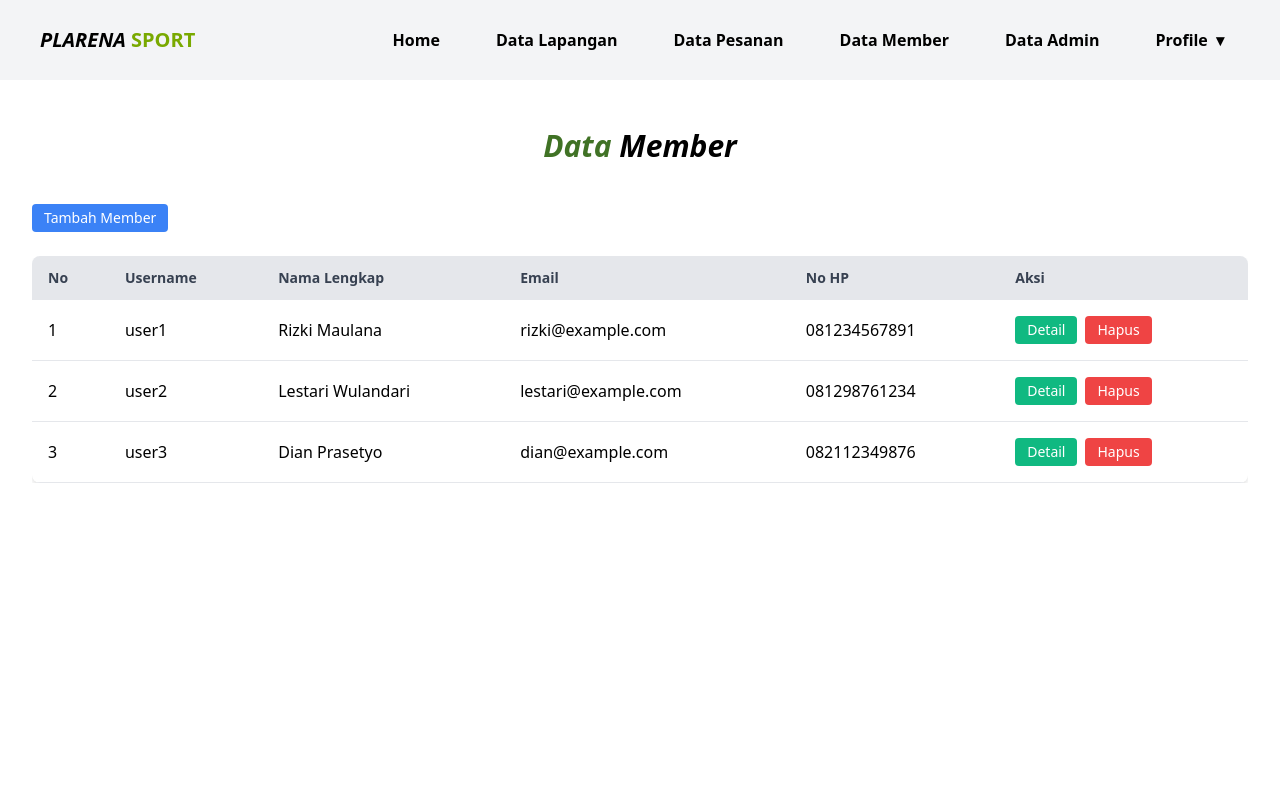
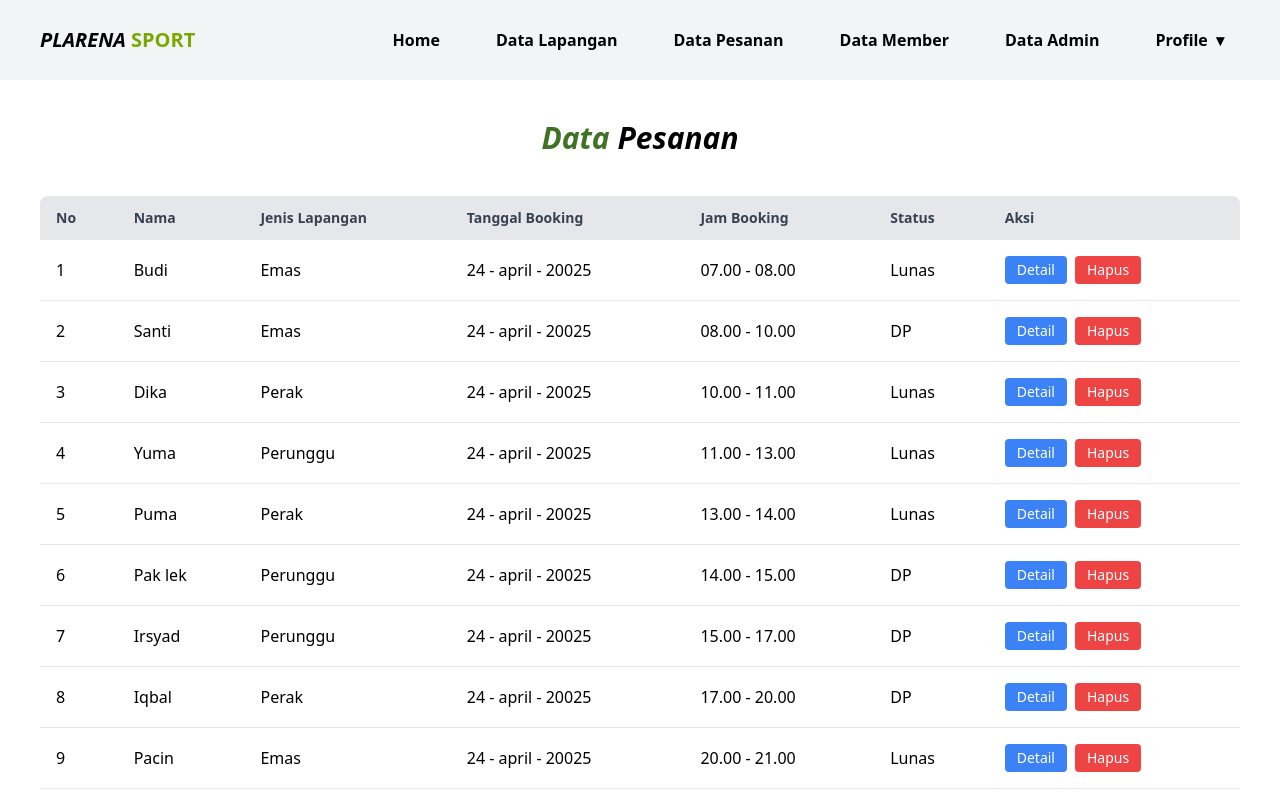
Before and after one commit to plarena-project/plarena-frontend, a Next.js app: page /admin/dataPesanan in a window 1280 px wide. Shown: the top 800 px of the page. Built offline with nearby package versions, Linux system fonts and the light colour scheme.

Commit message:
adding fiture for data pesanan (admin)
perbaikan fungsi popup dan menambakah fungsi popup pada bagian button hapus

```diff
--- a/src/app/admin/dataPesanan/page.tsx
+++ b/src/app/admin/dataPesanan/page.tsx
@@ -1,108 +1,151 @@
-// app/admin/dataMember/page.tsx
 'use client';
 
-import { useState } from 'react';
+import React, { useState } from 'react';
 
-export default function DataMemberPage() {
-  const [dataMember, setDataMember] = useState([
-    {
-      id: 1,
-      username: 'user1',
-      namaLengkap: 'Rizki Maulana',
-      email: 'rizki@example.com',
-      noHp: '081234567891',
-    },
-    {
-      id: 2,
-      username: 'user2',
-      namaLengkap: 'Lestari Wulandari',
-      email: 'lestari@example.com',
-      noHp: '081298761234',
-    },
-    {
-      id: 3,
-      username: 'user3',
-      namaLengkap: 'Dian Prasetyo',
-      email: 'dian@example.com',
-      noHp: '082112349876',
-    },
-  ]);
+// === MODAL DETAIL PESANAN ===
+function DetailPesananModal({ pesanan, onClose, onUpdateStatus }: any) {
+  if (!pesanan) return null;
 
-  const [selectedMember, setSelectedMember] = useState<any | null>(null);
-  const [showDeleteModal, setShowDeleteModal] = useState(false);
-
-  const handleDelete = () => {
-    if (selectedMember) {
-      setDataMember(dataMember.filter((member) => member.id !== selectedMember.id));
-      setShowDeleteModal(false);
-      setSelectedMember(null);
-    }
-  };
-
-  const handleDetailChange = (e: React.ChangeEvent<HTMLInputElement>) => {
-    if (selectedMember) {
-      const { name, value } = e.target;
-      setSelectedMember({ ...selectedMember, [name]: value });
-    }
-  };
-
-  const handleSaveDetail = () => {
-    setDataMember(
-      dataMember.map((member) =>
-        member.id === selectedMember.id ? selectedMember : member
-      )
-    );
-    setSelectedMember(null);
+  const handleStatusChange = (e: React.ChangeEvent<HTMLSelectElement>) => {
+    onUpdateStatus({ ...pesanan, status: e.target.value });
   };
 
   return (
-    <div className="min-h-screen bg-white px-8 py-12">
+    <div className="fixed inset-0 bg-black/30 flex justify-center items-center z-50 backdrop-blur-sm">
+      <div className="bg-white rounded-lg p-6 max-w-md w-full shadow-lg animate-fade-in">
+        <h2 className="text-center text-2xl font-bold mb-4">📋 Detail Pesanan</h2>
+        <div className="space-y-3 text-gray-700">
+          <p><strong>Nama:</strong> {pesanan.nama}</p>
+          <p><strong>Jenis Lapangan:</strong> {pesanan.lapangan}</p>
+          <p><strong>Tanggal Booking:</strong> {pesanan.tanggal}</p>
+          <p><strong>Jam Booking:</strong> {pesanan.jam}</p>
+          <p>
+            <strong>Status:</strong>{' '}
+            <select
+              value={pesanan.status}
+              onChange={handleStatusChange}
+              className="border rounded px-2 py-1"
+            >
+              <option value="DP">DP</option>
+              <option value="Lunas">Lunas</option>
+            </select>
+          </p>
+        </div>
+        <div className="flex justify-end mt-6 space-x-2">
+          <button
+            onClick={onClose}
+            className="px-4 py-2 border rounded hover:bg-gray-100"
+          >
+            Tutup
+          </button>
+        </div>
+      </div>
+    </div>
+  );
+}
+
+// === MODAL KONFIRMASI HAPUS ===
+function ConfirmDeleteModal({ pesanan, onCancel, onConfirm }: any) {
+  return (
+    <div className="fixed inset-0 bg-black/40 flex justify-center items-center z-50 backdrop-blur-sm">
+      <div className="bg-white p-6 rounded-xl shadow-xl text-center max-w-sm w-full animate-fade-in">
+        <h2 className="text-2xl font-bold mb-2">🗑️ Hapus Pesanan?</h2>
+        <p className="text-gray-600 mb-4">
+          Yakin ingin menghapus pesanan atas nama <strong>{pesanan.nama}</strong>?<br />
+          Tindakan ini tidak bisa dibatalkan 😢
+        </p>
+        <div className="flex justify-center gap-4">
+          <button
+            onClick={onCancel}
+            className="px-4 py-2 bg-gray-200 hover:bg-gray-300 rounded"
+          >
+            Batal
+          </button>
+          <button
+            onClick={onConfirm}
+            className="px-4 py-2 bg-red-500 hover:bg-red-600 text-white rounded"
+          >
+            Ya, Hapus!
+          </button>
+        </div>
+      </div>
+    </div>
+  );
+}
+
+// === HALAMAN UTAMA ===
+export default function DataPesananPage() {
+  const [data, setData] = useState([
+    { nama: 'Budi', lapangan: 'Emas', tanggal: '24 - april - 20025', jam: '07.00 - 08.00', status: 'Lunas' },
+    { nama: 'Santi', lapangan: 'Emas', tanggal: '24 - april - 20025', jam: '08.00 - 10.00', status: 'DP' },
+    { nama: 'Dika', lapangan: 'Perak', tanggal: '24 - april - 20025', jam: '10.00 - 11.00', status: 'Lunas' },
+    { nama: 'Yuma', lapangan: 'Perunggu', tanggal: '24 - april - 20025', jam: '11.00 - 13.00', status: 'Lunas' },
+    { nama: 'Puma', lapangan: 'Perak', tanggal: '24 - april - 20025', jam: '13.00 - 14.00', status: 'Lunas' },
+    { nama: 'Pak lek', lapangan: 'Perunggu', tanggal: '24 - april - 20025', jam: '14.00 - 15.00', status: 'DP' },
+    { nama: 'Irsyad', lapangan: 'Perunggu', tanggal: '24 - april - 20025', jam: '15.00 - 17.00', status: 'DP' },
+    { nama: 'Iqbal', lapangan: 'Perak', tanggal: '24 - april - 20025', jam: '17.00 - 20.00', status: 'DP' },
+    { nama: 'Pacin', lapangan: 'Emas', tanggal: '24 - april - 20025', jam: '20.00 - 21.00', status: 'Lunas' },
+    { nama: 'Ilham', lapangan: 'Emas', tanggal: '24 - april - 20025', jam: '21.00 - 22.00', status: 'Lunas' },
+  ]);
+
+  const [selectedPesanan, setSelectedPesanan] = useState<any | null>(null);
+  const [deleteTarget, setDeleteTarget] = useState<any | null>(null);
+
+  const handleUpdateStatus = (updatedPesanan: any) => {
+    const updatedData = data.map((d) =>
+      d.nama === updatedPesanan.nama && d.tanggal === updatedPesanan.tanggal && d.jam === updatedPesanan.jam
+        ? updatedPesanan
+        : d
+    );
+    setData(updatedData);
+    setSelectedPesanan(updatedPesanan); // update modal juga
+  };
+
+  const handleDelete = (target: any) => {
+    setData(data.filter(d =>
+      !(d.nama === target.nama && d.tanggal === target.tanggal && d.jam === target.jam)
+    ));
+    setDeleteTarget(null);
+  };
+
+  return (
+    <main className="min-h-screen p-10 bg-white">
       <h1 className="text-center text-3xl font-bold italic mb-10">
         <span style={{ color: '#407225' }}>Data</span>{' '}
-        <span className="text-black">Member</span>
+        <span className="text-black">Pesanan</span>
       </h1>
-
-      <div className="mb-6">
-        <button className="bg-blue-500 hover:bg-blue-600 text-white text-sm px-3 py-1 rounded">
-          Tambah Member
-        </button>
-      </div>
 
       <div className="overflow-x-auto">
         <table className="min-w-full bg-white shadow-md rounded-lg overflow-hidden">
           <thead className="bg-gray-200">
             <tr className="text-left text-sm font-semibold text-gray-700">
               <th className="py-3 px-4">No</th>
-              <th className="py-3 px-4">Username</th>
-              <th className="py-3 px-4">Nama Lengkap</th>
-              <th className="py-3 px-4">Email</th>
-              <th className="py-3 px-4">No HP</th>
+              <th className="py-3 px-4">Nama</th>
+              <th className="py-3 px-4">Jenis Lapangan</th>
+              <th className="py-3 px-4">Tanggal Booking</th>
+              <th className="py-3 px-4">Jam Booking</th>
+              <th className="py-3 px-4">Status</th>
               <th className="py-3 px-4">Aksi</th>
             </tr>
           </thead>
           <tbody>
-            {dataMember.map((member, index) => (
-              <tr key={member.id} className="border-b">
-                <td className="py-4 px-4">{index + 1}</td>
-                <td className="py-4 px-4">{member.username}</td>
-                <td className="py-4 px-4">{member.namaLengkap}</td>
-                <td className="py-4 px-4">{member.email}</td>
-                <td className="py-4 px-4">{member.noHp}</td>
+            {data.map((d, i) => (
+              <tr key={i} className="border-b hover:bg-gray-50">
+                <td className="py-4 px-4">{i + 1}</td>
+                <td className="py-4 px-4">{d.nama}</td>
+                <td className="py-4 px-4">{d.lapangan}</td>
+                <td className="py-4 px-4">{d.tanggal}</td>
+                <td className="py-4 px-4">{d.jam}</td>
+                <td className="py-4 px-4">{d.status}</td>
                 <td className="py-4 px-4 space-x-2">
                   <button
-                    onClick={() => {
-                      setSelectedMember(member);
-                      setShowDeleteModal(false);
-                    }}
-                    className="bg-green-500 hover:bg-green-600 text-white text-sm px-3 py-1 rounded"
+                    onClick={() => setSelectedPesanan(d)}
+                    className="bg-blue-500 hover:bg-blue-600 text-white text-sm px-3 py-1 rounded"
                   >
                     Detail
                   </button>
                   <button
-                    onClick={() => {
-                      setSelectedMember(member);
-                      setShowDeleteModal(true);
-                    }}
+                    onClick={() => setDeleteTarget(d)}
                     className="bg-red-500 hover:bg-red-600 text-white text-sm px-3 py-1 rounded"
                   >
                     Hapus
@@ -114,97 +157,23 @@ export default function DataMemberPage() {
         </table>
       </div>
 
-      {/* Modal Detail */}
-      {selectedMember && !showDeleteModal && (
-        <div className="fixed inset-0 bg-black bg-opacity-50 flex justify-center items-center z-50">
-          <div className="bg-white p-6 rounded-lg shadow-md w-full max-w-md">
-            <h2 className="text-lg font-bold mb-4">Detail Member</h2>
-            <div className="space-y-3">
-              <div>
-                <label className="block text-sm font-medium">Username</label>
-                <input
-                  type="text"
-                  name="username"
-                  value={selectedMember.username}
-                  onChange={handleDetailChange}
-                  className="w-full border px-2 py-1 rounded"
-                />
-              </div>
-              <div>
-                <label className="block text-sm font-medium">Nama Lengkap</label>
-                <input
-                  type="text"
-                  name="namaLengkap"
-                  value={selectedMember.namaLengkap}
-                  onChange={handleDetailChange}
-                  className="w-full border px-2 py-1 rounded"
-                />
-              </div>
-              <div>
-                <label className="block text-sm font-medium">Email</label>
-                <input
-                  type="email"
-                  name="email"
-                  value={selectedMember.email}
-                  onChange={handleDetailChange}
-                  className="w-full border px-2 py-1 rounded"
-                />
-              </div>
-              <div>
-                <label className="block text-sm font-medium">No HP</label>
-                <input
-                  type="text"
-                  name="noHp"
-                  value={selectedMember.noHp}
-                  onChange={handleDetailChange}
-                  className="w-full border px-2 py-1 rounded"
-                />
-              </div>
-            </div>
-            <div className="flex justify-end mt-4 space-x-2">
-              <button
-                onClick={() => setSelectedMember(null)}
-                className="border px-4 py-2 rounded hover:bg-gray-100"
-              >
-                Tutup
-              </button>
-              <button
-                onClick={handleSaveDetail}
-                className="bg-blue-500 text-white px-4 py-2 rounded hover:bg-blue-600"
-              >
-                Simpan
-              </button>
-            </div>
-          </div>
-        </div>
+      <div className="flex justify-end mt-4 text-sm text-gray-500">&lt; 01/20 &gt;</div>
+
+      {selectedPesanan && (
+        <DetailPesananModal
+          pesanan={selectedPesanan}
+          onClose={() => setSelectedPesanan(null)}
+          onUpdateStatus={handleUpdateStatus}
+        />
       )}
 
-      {/* Modal Hapus */}
-      {showDeleteModal && selectedMember && (
-        <div className="fixed inset-0 bg-black bg-opacity-50 flex justify-center items-center z-50">
-          <div className="bg-white p-6 rounded-lg shadow-md w-full max-w-sm">
-            <h2 className="text-lg font-bold mb-4">Konfirmasi Hapus</h2>
-            <p>Apakah kamu yakin ingin menghapus member <strong>{selectedMember.namaLengkap}</strong>?</p>
-            <div className="flex justify-end mt-6 space-x-2">
-              <button
-                onClick={() => {
-                  setShowDeleteModal(false);
-                  setSelectedMember(null);
-                }}
-                className="border px-4 py-2 rounded hover:bg-gray-100"
-              >
-                Batal
-              </button>
-              <button
-                onClick={handleDelete}
-                className="bg-red-500 text-white px-4 py-2 rounded hover:bg-red-600"
-              >
-                Hapus
-              </button>
-            </div>
-          </div>
-        </div>
+      {deleteTarget && (
+        <ConfirmDeleteModal
+          pesanan={deleteTarget}
+          onCancel={() => setDeleteTarget(null)}
+          onConfirm={() => handleDelete(deleteTarget)}
+        />
       )}
-    </div>
+    </main>
   );
 }
```
